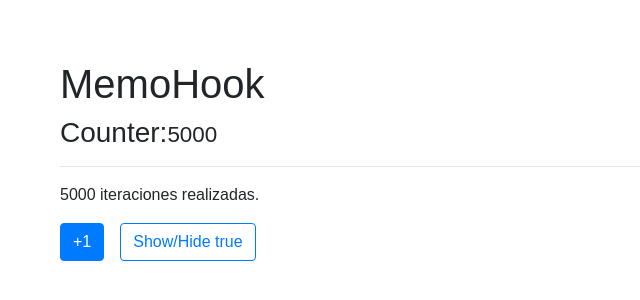
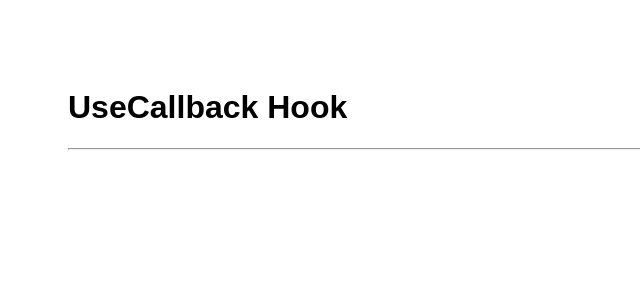
Before and after one commit to AlbertJohanson/Hooks-React, a React app: page / in a window 1280 px wide. Shown: the top 300 px of the page, without its empty margins (0-640 px from the left). Built offline with nearby package versions, Linux system fonts and the light colour scheme.

Commit message:
useCallback example

```diff
--- /dev/null
+++ b/src/components/07- useCallback/CallbackHook.jsx
@@ -0,0 +1,21 @@
+/* eslint-disable import/prefer-default-export */
+import React, {useState} from 'react'
+
+/* Style */
+import '../../styles/components/App.css'
+
+export const CallbackHook = () => {
+
+    const [count, setCount] = useState(10)
+
+    const increment = () => {
+        setCount(count +1 )
+    }
+
+    return (
+        <div>
+            <h1>UseCallback Hook</h1>
+            <hr/>
+        </div>
+    )
+}
--- a/src/index.js
+++ b/src/index.js
@@ -11,7 +11,8 @@ import ReactDOM from 'react-dom';
 /* import {MultipleCustomHooks} from './components/03-CustomHook/MultipleCustomHooks' */
 /* import {FocusScreen} from './components/04-useRef/FocusScreen' */
 /* import { Memorize } from './components/06- useMemo/Memorize'; */
-import { MemoHooks } from './components/06- useMemo/MemoHooks';
+/* import { MemoHooks } from './components/06- useMemo/MemoHooks'; */
+import { CallbackHook } from './components/07- useCallback/CallbackHook';
 
 
-ReactDOM.render(<MemoHooks />, document.getElementById('app'));
+ReactDOM.render(<CallbackHook />, document.getElementById('app'));
```
